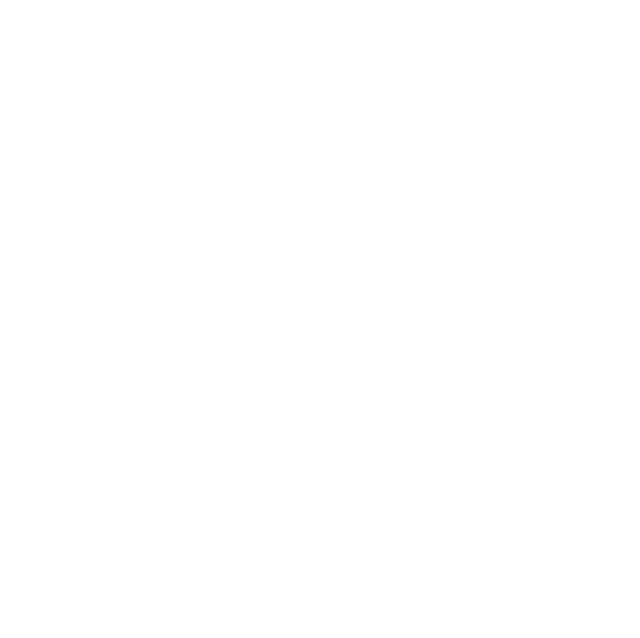
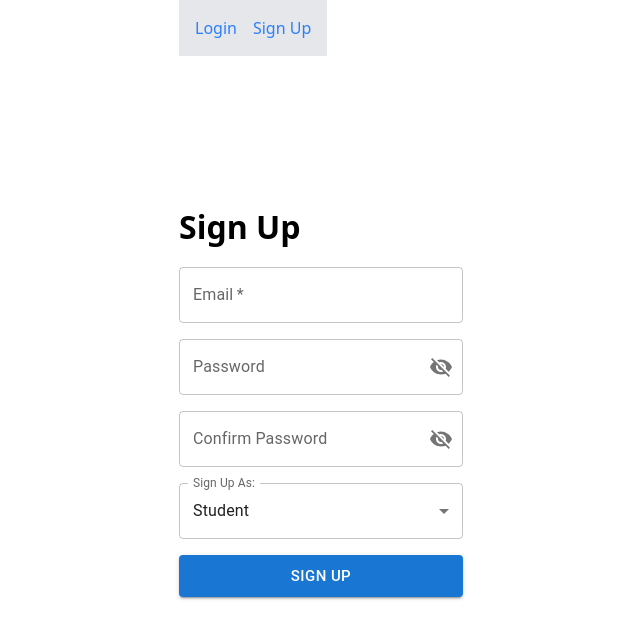
Before and after one commit to kartikey1188/Cognibot, a React (Vite) app in the folder frontend/: page /signup in a window 1280 px wide. Shown: the top 638 px of the page, without its empty margins (319-959 px from the left). Built offline with nearby package versions, Linux system fonts and the light colour scheme.

Commit message:
chore : Bare bones router setup

```diff
--- a/frontend/index.html
+++ b/frontend/index.html
@@ -4,7 +4,7 @@
     <meta charset="UTF-8" />
     <meta name="viewport" content="width=device-width, initial-scale=1.0" />
     <title>Seek Portal</title>
-    <link rel="icon" href="./public/graduation-cap-circular-button-svgrepo-com.svg">
+    <link rel="icon" href="/graduation-cap-circular-button-svgrepo-com.svg">
   </head>
   <body>
     <div id="root"></div>
--- a/frontend/src/App.jsx
+++ b/frontend/src/App.jsx
@@ -1,15 +1,22 @@
-import { Button } from '@mui/material'
-import Login from './pages/Auth/Login'
-import SignUp from './pages/Auth/Signup'
+import { BrowserRouter as Router, Routes, Route, Link } from "react-router-dom";
+import Login from "./pages/Auth/Login";
+import Signup from "./pages/Auth/Signup";
 
 function App() {
+  return (
+    <Router>
+      <nav className="flex fixed top-0 gap-4 p-4 bg-gray-200">
+        <Link to="/login" className="text-blue-500 hover:underline">Login</Link>
+        <Link to="/signup" className="text-blue-500 hover:underline">Sign Up</Link>
+      </nav>
 
-  return (
-    <>
-      {/* <Login></Login>
-      <SignUp></SignUp> */}
-    </>
-  )
+      <Routes>
+        <Route path="/login" element={<Login />} />
+        <Route path="/signup" element={<Signup />} />
+        <Route path="*" element={<Login />} /> {/* Redirect unknown routes to Login */}
+      </Routes>
+    </Router>
+  );
 }
 
-export default App
+export default App;
--- /dev/null
+++ b/frontend/src/components/AuthForm.jsx
@@ -0,0 +1,54 @@
+import { FormControl, TextField, InputAdornment, IconButton, InputLabel, OutlinedInput, Button, MenuItem } from "@mui/material";
+import { VisibilityOff, Visibility } from "@mui/icons-material";
+
+function AuthForm({ title, fields, buttonText, onSubmit }) {
+  return (
+    <section className="auth-section min-h-screen flex justify-center items-center">
+      <form className="flex flex-col gap-[1em]">
+        <h1 className="font-semibold text-[2rem]">{title}</h1>
+        {fields.map((field, index) => (
+          <FormControl key={index} fullWidth>
+            {field.type === "password" ? (
+              <PasswordField label={field.label} showPassword={field.showPassword} togglePassword={field.togglePassword} />
+            ) : field.type === "select" ? (
+              <TextField select label={field.label} defaultValue={field.defaultValue} fullWidth>
+                {field.options.map((option) => (
+                  <MenuItem key={option.value} value={option.value}>
+                    {option.label}
+                  </MenuItem>
+                ))}
+              </TextField>
+            ) : (
+              <TextField required label={field.label} type={field.type} defaultValue={field.defaultValue} fullWidth />
+            )}
+          </FormControl>
+        ))}
+        <Button variant="contained" size="large" onClick={onSubmit}>
+          {buttonText}
+        </Button>
+      </form>
+    </section>
+  );
+}
+
+function PasswordField({ label, showPassword, togglePassword }) {
+  return (
+    <FormControl fullWidth variant="outlined">
+      <InputLabel>{label}</InputLabel>
+      <OutlinedInput
+        required
+        type={showPassword ? "text" : "password"}
+        endAdornment={
+          <InputAdornment position="end">
+            <IconButton onClick={togglePassword} edge="end">
+              {showPassword ? <VisibilityOff /> : <Visibility />}
+            </IconButton>
+          </InputAdornment>
+        }
+        label={label}
+      />
+    </FormControl>
+  );
+}
+
+export default AuthForm;
--- a/frontend/src/pages/Auth/Login.jsx
+++ b/frontend/src/pages/Auth/Login.jsx
@@ -1,74 +1,16 @@
-import {
-  FormControl,
-  TextField,
-  InputAdornment,
-  IconButton,
-  InputLabel,
-  OutlinedInput,
-  MenuItem,
-  Button,
-} from "@mui/material";
 import { useState } from "react";
-import { VisibilityOff, Visibility } from "@mui/icons-material";
+import AuthForm from "@/components/AuthForm.jsx";
 
 function Login() {
   const [showPassword, setShowPassword] = useState(false);
+  const togglePassword = () => setShowPassword((prev) => !prev);
 
-  const handleClickShowPassword = () => setShowPassword((show) => !show);
+  const fields = [
+    { label: "Email", type: "email", defaultValue: "" },
+    { label: "Password", type: "password", showPassword, togglePassword }
+  ];
 
-  const handleMouseDownPassword = (event) => {
-    event.preventDefault();
-  };
-
-  const handleMouseUpPassword = (event) => {
-    event.preventDefault();
-  };
-  return (
-    <>
-      <section
-        className="login-section min-h-screen flex justify-center items-center"
-        id="login"
-      >
-        <div className="flex flex-col gap-[1em]">
-          <h1 className="font-semibold text-[2rem]">Log In</h1>
-          <FormControl>
-            <TextField required label="Email" defaultValue="" />
-          </FormControl>
-          <FormControl>
-            <InputLabel htmlFor="outlined-adornment-password">
-              Password
-            </InputLabel>
-            <OutlinedInput
-              required
-              id="outlined-adornment-password"
-              type={showPassword ? "text" : "password"}
-              endAdornment={
-                <InputAdornment position="end">
-                  <IconButton
-                    aria-label={
-                      showPassword
-                        ? "hide the password"
-                        : "display the password"
-                    }
-                    onClick={handleClickShowPassword}
-                    onMouseDown={handleMouseDownPassword}
-                    onMouseUp={handleMouseUpPassword}
-                    edge="end"
-                  >
-                    {showPassword ? <VisibilityOff /> : <Visibility />}
-                  </IconButton>
-                </InputAdornment>
-              }
-              label="Password"
-            />
-          </FormControl>
-          <Button variant="contained" size="large">
-            Log In
-          </Button>
-        </div>
-      </section>
-    </>
-  );
+  return <AuthForm title="Log In" fields={fields} buttonText="Log In" onSubmit={() => console.log("Logging in...")} />;
 }
 
 export default Login;
--- a/frontend/src/pages/Auth/Signup.jsx
+++ b/frontend/src/pages/Auth/Signup.jsx
@@ -1,107 +1,25 @@
-import {
-    FormControl,
-    TextField,
-    InputAdornment,
-    IconButton,
-    InputLabel,
-    OutlinedInput,
-    MenuItem,
-    Button
-  } from "@mui/material";
-  import { useState } from "react";
-  import { VisibilityOff, Visibility } from "@mui/icons-material";
+import { useState } from "react";
+import AuthForm from "@/components/AuthForm.jsx";
 
-  function SignUp() {
-    const [showPassword, setShowPassword] = useState(false);
+function Signup() {
+  const [showPassword, setShowPassword] = useState(true);
+  const [showConfirmPassword, setShowConfirmPassword] = useState(true);
+  const togglePassword = () => setShowPassword((prev) => !prev);
+  const toggleConfirmPassword = () => setShowConfirmPassword((pre) => !pre);
 
-    const handleClickShowPassword = () => setShowPassword((show) => !show);
+  const IamA = [
+    { value: "student", label: "Student" },
+    { value: "instructor", label: "Instructor" }
+  ];
 
-    const handleMouseDownPassword = (event) => {
-      event.preventDefault();
-    };
+  const fields = [
+    { label: "Email", type: "email", defaultValue: "" },
+    { label: "Password", type: "password", showPassword: showPassword, togglePassword:togglePassword },
+    { label: "Confirm Password", type: "password", showPassword: showConfirmPassword,togglePassword: toggleConfirmPassword },
+    { label: "Sign Up As:", type: "select", options: IamA, defaultValue: "student" }
+  ];
 
-    const handleMouseUpPassword = (event) => {
-      event.preventDefault();
-    };
+  return <AuthForm title="Sign Up" fields={fields} buttonText="Sign Up" onSubmit={() => console.log("Signing up...")} />;
+}
 
-    const IamA = [{
-      value: 'student',
-      label: 'Student',
-    },
-    {
-      value: 'instructor',
-      label: 'Instructor',
-    },]
-    return (
-      <>
-        <section
-          className="login-section min-h-screen flex justify-center items-center"
-          id="login"
-        >
-          <div className="flex flex-col gap-[1em]">
-          <h1 className="font-semibold text-[2rem]">Sign Up</h1>
-            <FormControl>
-              <TextField
-                required
-                label="Email"
-                defaultValue=""
-              />
-            </FormControl>
-            <FormControl>
-              <InputLabel htmlFor="outlined-adornment-password">
-                Password
-              </InputLabel>
-              <OutlinedInput required
-                id="outlined-adornment-password"
-                type={showPassword ? "text" : "password"}
-                endAdornment={
-                  <InputAdornment position="end">
-                    <IconButton
-                      aria-label={
-                        showPassword
-                          ? "hide the password"
-                          : "display the password"
-                      }
-                      onClick={handleClickShowPassword}
-                      onMouseDown={handleMouseDownPassword}
-                      onMouseUp={handleMouseUpPassword}
-                      edge="end"
-                    >
-                      {showPassword ? <VisibilityOff /> : <Visibility />}
-                    </IconButton>
-                  </InputAdornment>
-                }
-                label="Password"
-              />
-            </FormControl>
-            <FormControl>
-              <TextField
-                required
-                id="outlined-required"
-                label="Confirm Password"
-                defaultValue=""
-                type="password"
-              />
-            </FormControl>
-            <TextField
-            id="outlined-select-currency"
-            select
-            label="Sign Up As:"
-            defaultValue="student"
-            // helperText="Please select your currency"
-          >
-            {IamA.map((option) => (
-              <MenuItem key={option.value} value={option.value}>
-                {option.label}
-              </MenuItem>
-            ))}
-          </TextField>
-          <p className="text-gray-500 m-1 mb-0 text-[1em]">Already have an account? <br /> Please Login</p>
-            <Button variant="contained" size="large">Sign Up</Button>
-          </div>
-        </section>
-      </>
-    );
-  }
-
-  export default SignUp;
+export default Signup;
```
